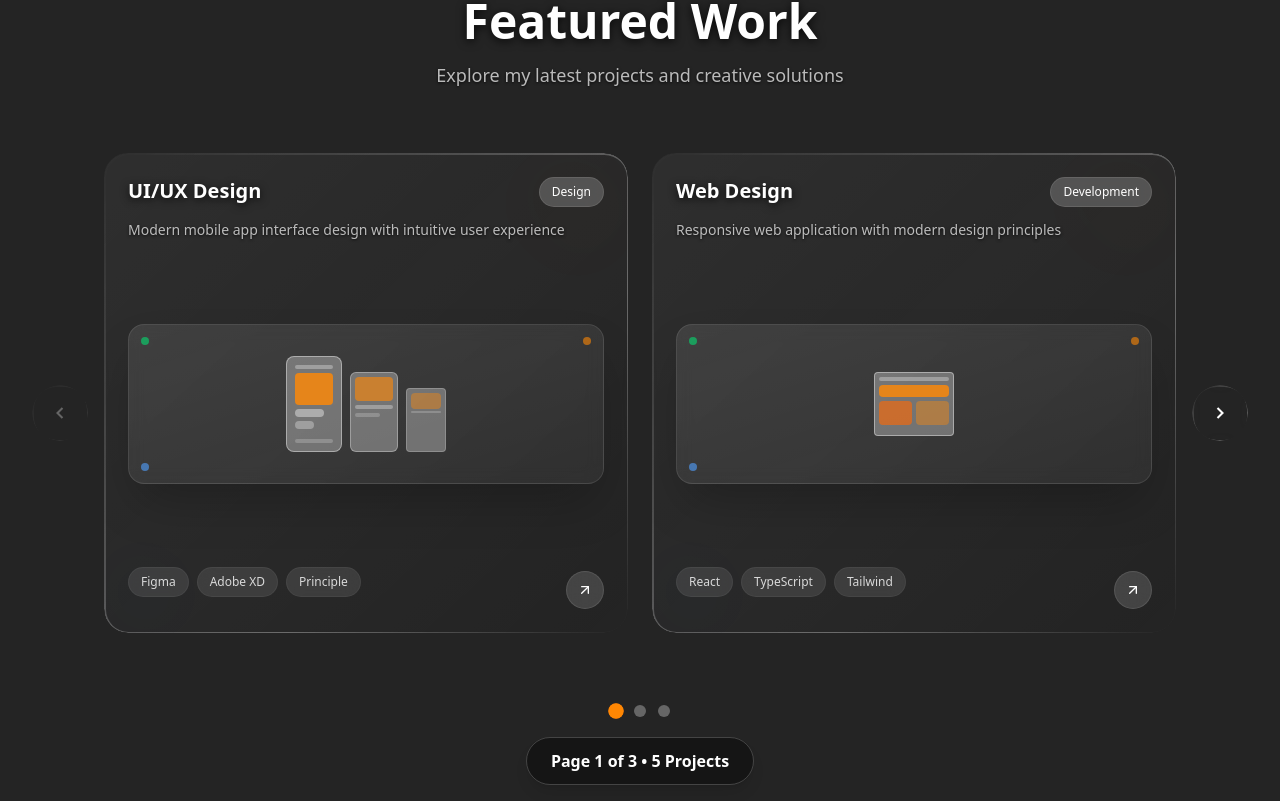
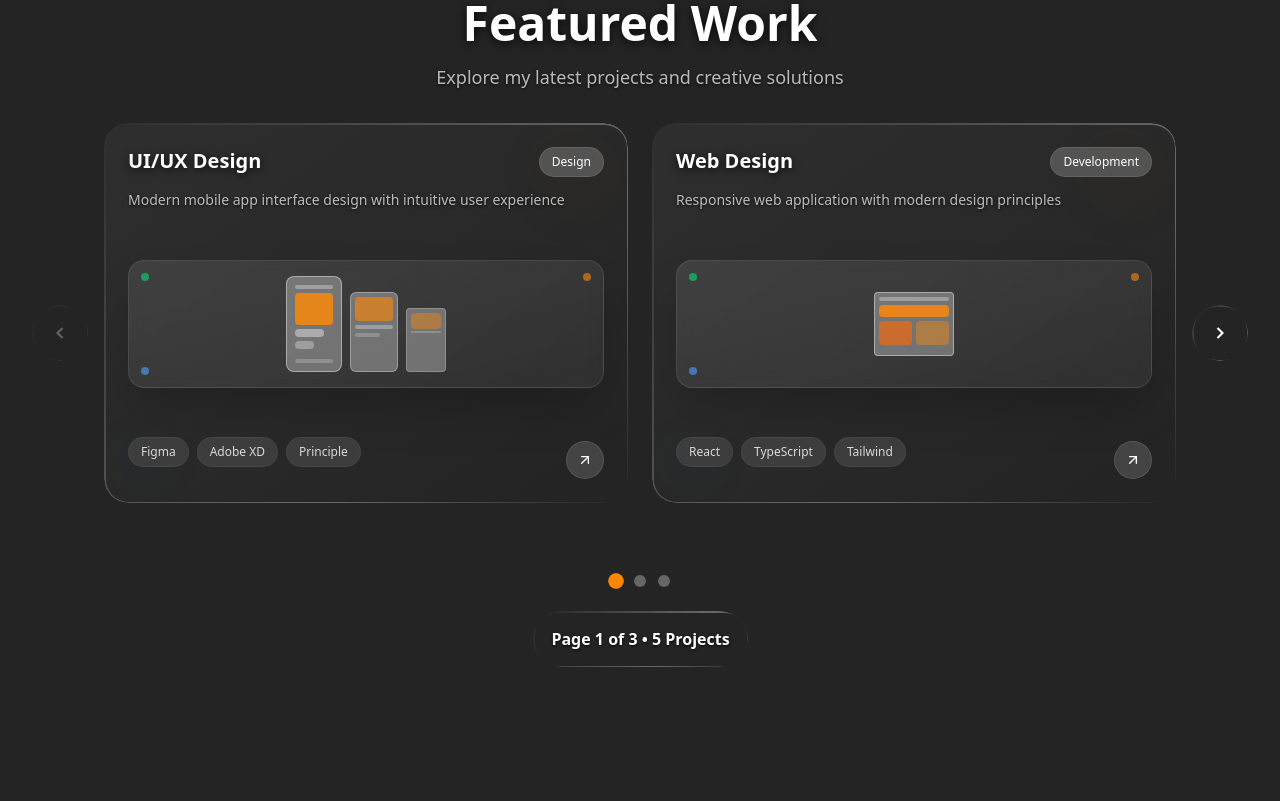
Before and after one commit to FallenUns/personal-website, a React (Vite) app: page / in a window 1280 px wide. Shown: the part 899-1700 px from the top of the page. Built offline with nearby package versions, Linux system fonts and the light colour scheme.

Commit message:
refactor: Adjust LiquidGlass background and improve layout in ProjectsSection

```diff
--- a/src/components/LiquidGlass.tsx
+++ b/src/components/LiquidGlass.tsx
@@ -494,12 +494,13 @@ const LiquidGlass: React.FC<LiquidGlassProps> = ({
     pointerEvents: "none",
     transition: "opacity 0.2s ease-out",
     opacity: isHovering || isActive ? 0.6 : 0,
-    backgroundImage:
-      "radial-gradient(circle at 50% 0%, rgba(255, 255, 255, 0.5) 0%, rgba(255, 255, 255, 0) 50%)",
+    background: isHovering
+      ? `radial-gradient(circle at ${50 + mouseOffset.x * 0.8}% ${50 + mouseOffset.y * 0.8}%, rgba(255, 255, 255, 0.5) 0%, rgba(255, 255, 255, 0.2) 30%, rgba(255, 255, 255, 0) 60%)`
+      : "radial-gradient(circle at 50% 0%, rgba(255, 255, 255, 0.5) 0%, rgba(255, 255, 255, 0) 50%)",
     mixBlendMode: "overlay",
     // Hardware acceleration for shine effect
     transform: "translateZ(0)",
-    willChange: "opacity",
+    willChange: "opacity, background",
     backfaceVisibility: "hidden",
     WebkitTransform: "translateZ(0)",
     WebkitBackfaceVisibility: "hidden",
--- a/src/components/NavBar.tsx
+++ b/src/components/NavBar.tsx
@@ -67,7 +67,7 @@ const SkyControllerDropdown: React.FC<SkyControllerDropdownProps> = memo((props)
                 elasticity={0.1}
                 saturation={150}
                 aberrationIntensity={1}
-                displacementScale={130}
+                displacementScale={90}
                 overLight={false}
                 blurAmount={3}
                 mode='shader'
--- a/src/components/ProjectsSection.tsx
+++ b/src/components/ProjectsSection.tsx
@@ -138,7 +138,7 @@ const projects = [
 
 // ProjectCard component (no changes)
 const ProjectCard = memo(({ project, index, cardWidth }: { project: typeof projects[0]; index: number; cardWidth: number; }) => {
-  const cardHeight = 480;
+  const cardHeight = 380; // Reduced from 480px to 380px
 
   const optimizedProps = useMemo(() => ({
     width: cardWidth,
@@ -180,7 +180,7 @@ const ProjectCard = memo(({ project, index, cardWidth }: { project: typeof proje
               <p className="text-sm text-white/70 leading-relaxed [text-shadow:0_1px_3px_rgba(0,0,0,0.8)]">{project.description}</p>
             </div>
             <div className="flex-1 flex items-center justify-center mb-4 relative">
-              <div className="relative w-full h-40 bg-gradient-to-br from-white/10 to-white/5 rounded-2xl backdrop-blur-sm border border-white/10 overflow-hidden shadow-2xl">
+              <div className="relative w-full h-32 bg-gradient-to-br from-white/10 to-white/5 rounded-2xl backdrop-blur-sm border border-white/10 overflow-hidden shadow-2xl">
                 <div className="absolute inset-4 flex items-center justify-center">
                   <DeviceMockup type={project.mockupType} color="bg-white/30" />
                 </div>
@@ -237,15 +237,15 @@ const ProjectsSection: React.FC = () => {
   return (
     <motion.section
       id="projects"
-      className="min-h-screen flex flex-col items-center pt-24 pb-16 px-4 sm:px-6 lg:px-8 w-full"
+      className="min-h-screen flex flex-col items-center justify-center py-8 px-4 sm:px-6 lg:px-8 w-full"
     >
-      <div className="max-w-7xl mx-auto w-full flex flex-col items-center">
+      <div className="max-w-7xl mx-auto w-full flex flex-col items-center justify-center min-h-screen">
         <motion.div
           initial={{ opacity: 0, y: -20 }}
           whileInView={{ opacity: 1, y: 0 }}
           viewport={{ once: true }}
           transition={{ duration: 0.6 }}
-          className="text-center"
+          className="text-center mb-8"
         >
           <h2 className="text-4xl sm:text-5xl font-bold text-white mb-4 [text-shadow:0_2px_10px_rgba(0,0,0,0.8)]">
             Featured Work
@@ -256,7 +256,7 @@ const ProjectsSection: React.FC = () => {
         </motion.div>
 
         {/* REFACTORED: Main Content Area with explicit viewport width */}
-        <div className="w-full flex items-center justify-center mt-16">
+        <div className="w-full flex items-center justify-center mb-8">
           {/* Left Navigation Button */}
           <motion.button
               onClick={handlePrevious}
@@ -283,7 +283,7 @@ const ProjectsSection: React.FC = () => {
                   exit={{ opacity: 0, x: -20 }}
                   transition={{ duration: 0.5, ease: "easeOut" }}
                   className="flex gap-4 md:gap-6 justify-center items-start"
-                  style={{ minHeight: '520px' }}
+                  style={{ minHeight: '420px' }}
               >
                   {getVisibleProjects().map((project, index) => (
                       <ProjectCard key={project.id} project={project} index={index} cardWidth={cardWidth} />
@@ -310,7 +310,7 @@ const ProjectsSection: React.FC = () => {
         </div>
 
         {/* Navigation Dots */}
-        <div className="flex justify-center space-x-3 mt-8">
+        <div className="flex justify-center space-x-3 mb-6">
           {Array.from({ length: totalPages }).map((_, pageIndex) => {
             const isActive = currentPage === pageIndex;
             return (
@@ -331,14 +331,27 @@ const ProjectsSection: React.FC = () => {
 
         {/* Project Counter */}
         <motion.div
-          className="text-center mt-8"
+          className="text-center"
           initial={{ opacity: 0 }}
           animate={{ opacity: 1 }}
           transition={{ delay: 0.5 }}
         >
-          <span className="text-white text-base font-semibold bg-black/40 px-6 py-3 rounded-full backdrop-blur-md border border-white/20 shadow-lg">
-            Page {currentPage + 1} of {totalPages} • {totalCards} Projects
-          </span>
+          <LiquidGlass
+            width={215}
+            height={56}
+            positioning="relative"
+            style={{ borderRadius: '28px' }}
+            elasticity={0.12}
+            saturation={140}
+            displacementScale={150}
+            overLight={true}
+            blurAmount={8}
+            mode="shader"
+          >
+            <span className="text-white text-base font-semibold [text-shadow:0_1px_3px_rgba(0,0,0,0.8)]">
+              Page {currentPage + 1} of {totalPages} • {totalCards} Projects
+            </span>
+          </LiquidGlass>
         </motion.div>
       </div>
     </motion.section>
```
